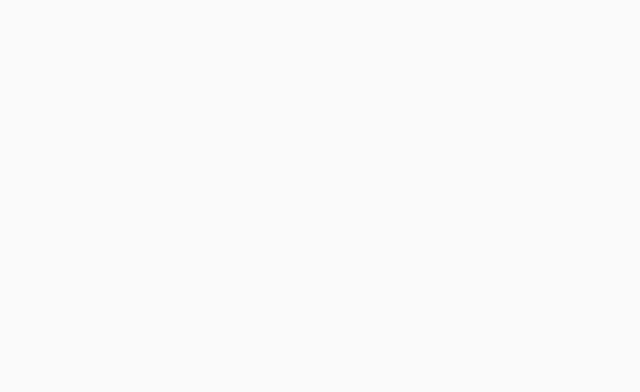
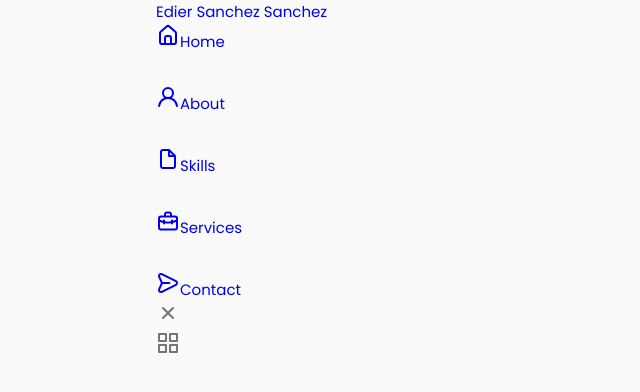
Before and after one commit to Annubis1709/my-react-portfolio-cv, a React (Vite) app: page / in a window 1280 px wide. Shown: the top 392 px of the page, without its empty margins (0-640 px from the left). Built offline with nearby package versions, Linux system fonts and the light colour scheme.

Commit message:
Header component and toggle navbar is added

```diff
--- a/index.html
+++ b/index.html
@@ -7,7 +7,7 @@
 <!--    <link href='https://unpkg.com/boxicons@2.1.2/css/boxicons.min.css' rel='stylesheet'>-->
 
     <!---==== UniCons ====--->
-    <link rel="stylesheet" href="https://unicons.iconscout.com/release/v4.0.0/css/line.css">
+<!--    <link rel="stylesheet" href="https://unicons.iconscout.com/release/v4.0.0/css/line.css">-->
 
     <title>My Portfolio React</title>
   </head>
--- a/package.json
+++ b/package.json
@@ -9,6 +9,7 @@
     "preview": "vite preview"
   },
   "dependencies": {
+    "@iconscout/react-unicons": "^1.1.6",
     "boxicons": "^2.1.2",
     "react": "^18.2.0",
     "react-dom": "^18.2.0"
--- a/src/App.jsx
+++ b/src/App.jsx
@@ -1,10 +1,11 @@
-
 import './App.css'
+import header from "./components/header/Header.jsx";
+import Header from "./components/header/Header.jsx";
 
 function App() {
   return (
     <>
-
+        <Header />
     </>
   )
 }
--- /dev/null
+++ b/src/components/header/Header.jsx
@@ -0,0 +1,46 @@
+import React from 'react';
+import './header.css';
+import {
+    UilApps,
+    UilBriefcaseAlt,
+    UilEstate,
+    UilFile,
+    UilMessage,
+    UilTimes,
+    UilUser
+} from '@iconscout/react-unicons'
+
+const Header = () => {
+    return (
+        <header className="header">
+            <nav className=" nav container">
+                <a href="index.html" className="nav-logo">Edier Sanchez Sanchez</a>
+                <div className="nav-menu">
+                    <ul className="nav-list grid">
+                        <li className="nav-item">
+                            <a href={"#home"} className="nav-link"><UilEstate />Home</a>
+                        </li>
+                        <li className="nav-item">
+                            <a href={"#about"} className="nav-link"><UilUser />About</a>
+                        </li>
+                        <li className="nav-item">
+                            <a href={"#skills"} className="nav-link"><UilFile />Skills</a>
+                        </li>
+                        <li className="nav-item">
+                            <a href={"#services"} className="nav-link"><UilBriefcaseAlt />Services</a>
+                        </li>
+                        <li className="nav-item">
+                            <a href={"#contact"} className="nav-link"><UilMessage />Contact</a>
+                        </li>
+                    </ul>
+                    <i className="nav-close"><UilTimes /></i>
+                </div>
+                <div className="nav-toggle">
+                    <i className="nav-open"><UilApps /></i>
+                </div>
+            </nav>
+        </header>
+    );
+};
+
+export default Header;
```
Also changed, not shown: src/components/header/header.css (added), 1 other file (tests, documents, lock files or other folders).
